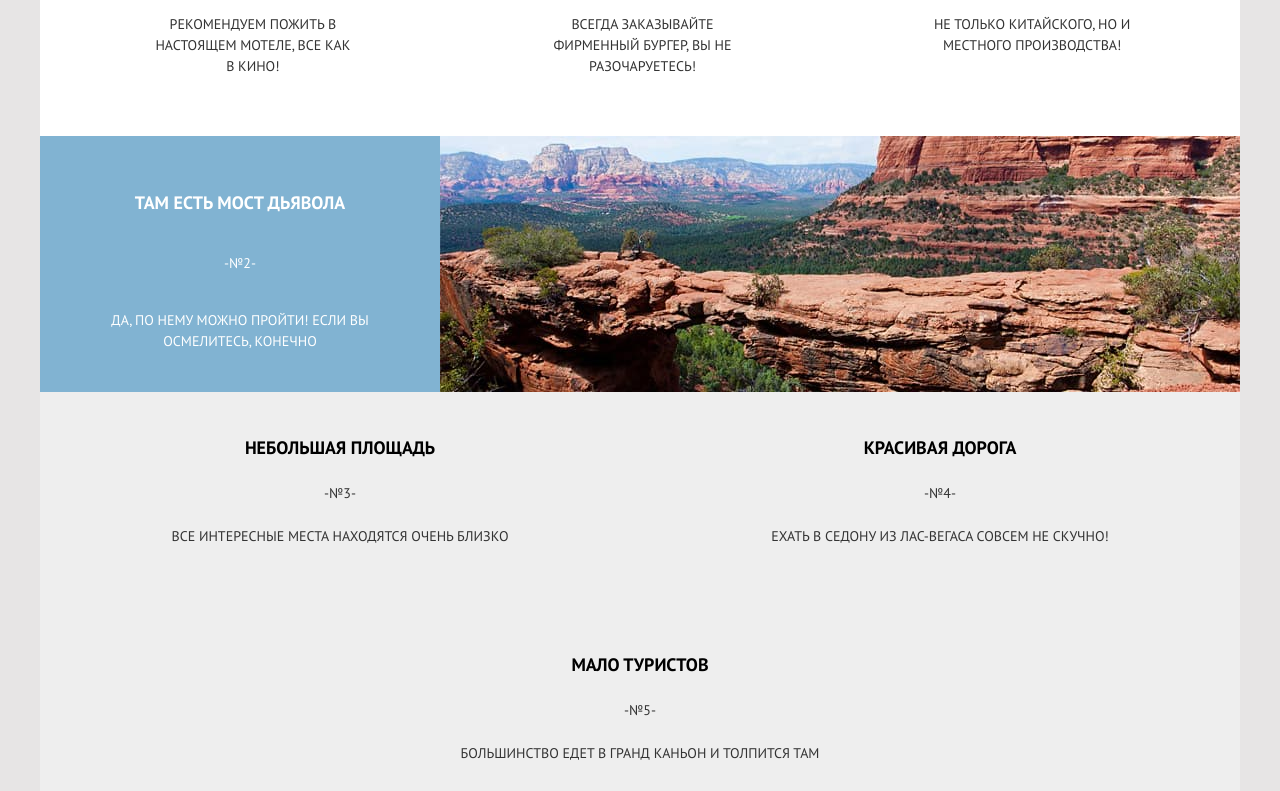
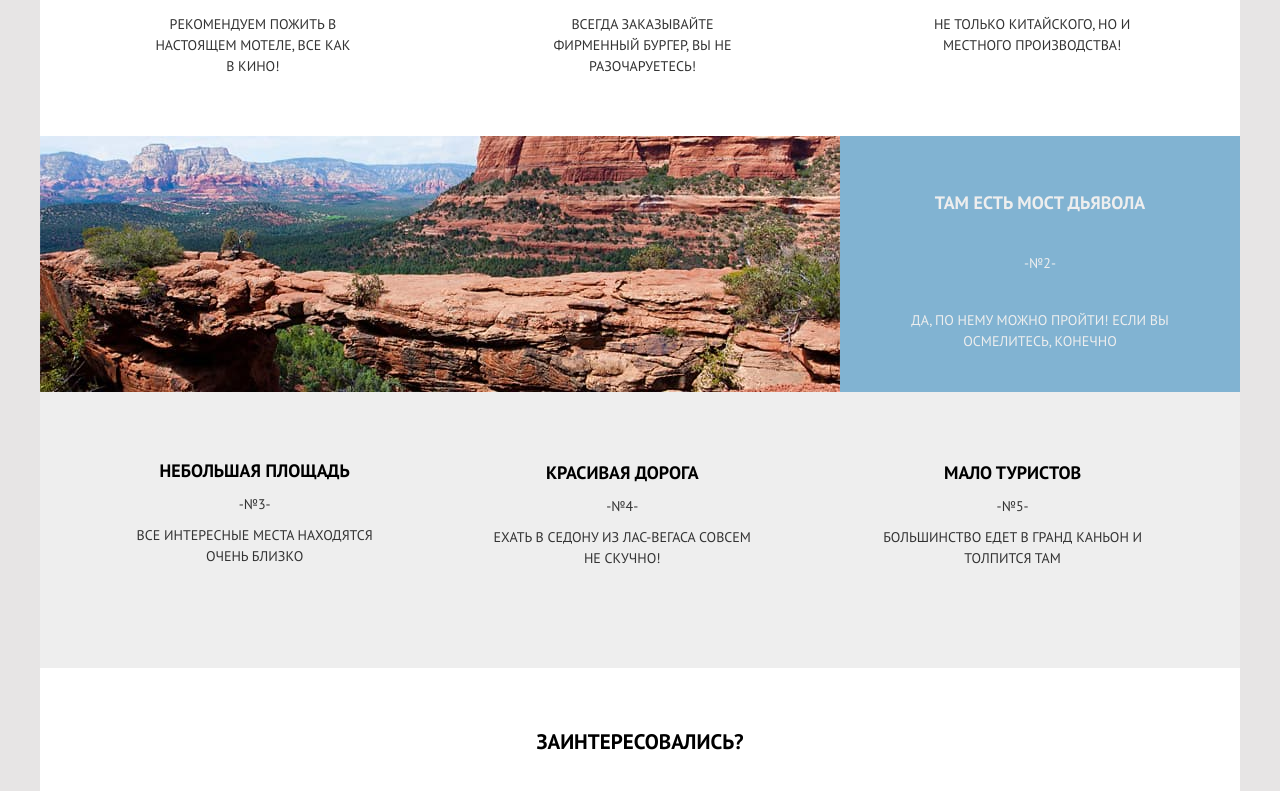
Before and after one commit to htmlacademy-adaptive/2062283-sedona-26, a website: page source/index.html in a window 1280 px wide. Shown: the part 1100-1891 px from the top of the page. Drawn offline with nearby package versions, Linux system fonts and the light colour scheme; files that its build step writes are made by us from their sources.

Commit message:
Исправляет ошибки в графике #5

```diff
--- a/source/index.html
+++ b/source/index.html
@@ -75,14 +75,9 @@
         </section>
         <section class="advantages-catalog">
           <h2 class="visually-hidden">Список преимуществ</h2>
-          <ol class="advantages-catalog__list">
-            <li
-              class="advantages-catalog__item advantages-catalog__item--colored"
-            >
-              <div class="advantages-catalog__item-container">
                 <div
-                  class="advantages-catalog__item-wrapper advantages-catalog__item-wrapper-colored"
-                >
+                  class="advantages-catalog__item-container">
+                  <div class="advantages-catalog__item-wrapper">
                   <h3 class="advantages-catalog__title">Настоящий городок</h3>
                   <p class="advantages-catalog__number">-№1-</p>
                   <p class="advantages-catalog__description">
@@ -129,22 +124,8 @@
                 </li>
               </ul>
             </li>
-            <li
-              class="advantages-catalog__item advantages-catalog__item--colored"
-            >
               <div class="advantages-catalog__item-container">
-                <div
-                  class="advantages-catalog__item-wrapper advantages-catalog__item-wrapper-colored"
-                >
-                  <h3 class="advantages-catalog__title">
-                    Там есть мост дьявола
-                  </h3>
-                  <p class="advantages-catalog__number">-№2-</p>
-                  <p class="advantages-catalog__description">
-                    Да, по нему можно пройти! Если вы осмелитесь, конечно
-                  </p>
-                </div>
-                <picture>
+                <picture class="advantages-catalog__background">
                   <source
                     media="(min-width: 1280px)"
                     srcset="
@@ -168,37 +149,46 @@
                     alt="Изображение моста"
                   />
                 </picture>
+                <div class="advantages-catalog__item-wrapper">
+                  <h3 class="advantages-catalog__title">
+                    Там есть мост дьявола
+                  </h3>
+                  <p class="advantages-catalog__number">-№2-</p>
+                  <p class="advantages-catalog__description">
+                    Да, по нему можно пройти! Если вы осмелитесь, конечно
+                  </p>
+                </div>
               </div>
-            </li>
-            <li
-              class="advantages-catalog__item advantages-catalog__item--secondary"
+            <ol
+              class="addition-catalog__list"
             >
-              <h3 class="advantages-catalog__title">Небольшая площадь</h3>
-              <p class="advantages-catalog__number">-№3-</p>
+            <li class="addition-catalog__item addition-catalog__item--square">
+              <h3 class="addition-catalog__title">Небольшая площадь</h3>
+              <p class="addition-catalog__number">-№3-</p>
               <p
-                class="advantages-catalog__description advantages-catalog__description--secondary"
+                class="addition-catalog__description"
               >
                 Все интересные места находятся очень близко
               </p>
             </li>
             <li
-              class="advantages-catalog__item advantages-catalog__item--secondary"
+              class="addition-catalog__item addition-catalog__item--road"
             >
-              <h3 class="advantages-catalog__title">Красивая дорога</h3>
-              <p class="advantages-catalog__number">-№4-</p>
+              <h3 class="addition-catalog__title">Красивая дорога</h3>
+              <p class="addition-catalog__number">-№4-</p>
               <p
-                class="advantages-catalog__description advantages-catalog__description--secondary"
+                class="addition-catalog__description"
               >
                 Ехать в Седону из Лас-Вегаса совсем не скучно!
               </p>
             </li>
             <li
-              class="advantages-catalog__item advantages-catalog__item--secondary"
+              class="addition-catalog__item"
             >
-              <h3 class="advantages-catalog__title">Мало туристов</h3>
-              <p class="advantages-catalog__number">-№5-</p>
+              <h3 class="addition-catalog__title">Мало туристов</h3>
+              <p class="addition-catalog__number">-№5-</p>
               <p
-                class="advantages-catalog__description advantages-catalog__description--secondary"
+                class="addition-catalog__description"
               >
                 Большинство едет в Гранд Каньон и толпится там
               </p>
--- a/source/less/blocks/advantages-catalog.less
+++ b/source/less/blocks/advantages-catalog.less
@@ -7,19 +7,7 @@
   margin-bottom: 22px;
 }
 
-.advantages-catalog__item--colored .advantages-catalog__title {
-  color: #ffffff;
-}
-
 .advantages-catalog__item-wrapper {
-  display: flex;
-  flex-direction: column;
-  padding-top: 26px;
-  padding-bottom: 26px;
-  background-color: #eeeeee;
-}
-
-.advantages-catalog__item-wrapper-colored {
   background-color: #81b3d2;
   display: flex;
   flex-direction: column;
@@ -27,21 +15,17 @@
   padding-bottom: 40px;
   padding-left: 17px;
   padding-right: 17px;
+  color: #eeeeee;
+  align-items: center;
 }
-
 
 .advantages-catalog__number {
   font-weight: 400;
   font-size: 14px;
   line-height: 21px;
   text-transform: uppercase;
-  color: #333333;
   margin: 0;
   margin-bottom: 22px;
-}
-
-.advantages-catalog__item--colored .advantages-catalog__number {
-  color: #ffffff;
 }
 
 .advantages-catalog__description {
@@ -50,12 +34,7 @@
   line-height: 21px;
   text-transform: uppercase;
   margin: 0;
-  color: #333333;
   text-align: center;
-}
-
-.advantages-catalog__item--colored .advantages-catalog__description {
-  color: #ffffff;
 }
 
 .advantages-catalog__list {
@@ -65,13 +44,6 @@
   display: flex;
   flex-wrap: wrap;
 }
-
-.advantages-catalog__item {
-  background-color: #ffffff;
-  text-align: center;
-  flex-grow: 1;
-}
-
 
 .addition-list__description {
   font-weight: 400;
@@ -132,7 +104,6 @@
   padding-left: 65px;
 }
 
-
 .addition-list__item--gift::before {
   position: absolute;
   left: 20px;
@@ -143,12 +114,40 @@
   background: url("../img/icon-gift.svg.svg") no-repeat top;
 }
 
-.advantages-catalog__item--secondary {
-  padding-top: 26px;
-  padding-bottom: 26px;
+.addition-catalog__list {
+  list-style: none;
+  margin: 0;
+  text-align: center;
   background-color: #eeeeee;
-  flex-grow: 1;
+  padding: 26px;
 }
+
+.addition-catalog__item:not(:last-child) {
+  margin-bottom: 49px;
+}
+
+.addition-catalog__title {
+  margin: 0;
+  font-style: normal;
+  font-weight: 700;
+  font-size: 18px;
+  line-height: 26px;
+  text-transform: uppercase;
+  margin-bottom: 10px;
+}
+
+.addition-catalog__number,
+.addition-catalog__description {
+  margin: 0;
+  font-style: normal;
+  font-weight: 400;
+  font-size: 14px;
+  line-height: 21px;
+  text-transform: uppercase;
+  color: #333333;
+  margin-bottom: 10px;
+}
+
 
 @media (min-width: @tablet-width) {
   .advantages-catalog__item-container {
@@ -227,18 +226,34 @@
     width: 200px;
   }
 
-  .advantages-catalog__item--secondary {
-    display: flex;
-    flex-direction: column;
-    width: 256px;
-    background-color: #eeeeee;
-    padding-top: 43px;
-    padding-bottom: 62px;
-  }
 
   .advantages-catalog__picture {
     width: 512px;
     height: 256px;
+  }
+
+  .addition-catalog__list {
+    display: flex;
+    align-items: center;
+  }
+
+  .addition-catalog__item:not(:last-child) {
+    margin: 0;
+  }
+
+  .addition-catalog__item {
+    padding-top: 42px;
+    padding-bottom: 63px;
+    padding-left: 54px;
+    padding-right: 58px;
+  }
+
+  .addition-catalog__item--square {
+    padding-top: 38px;
+  }
+
+  .addition-catalog__item--road {
+    padding-left: 40px;
   }
 }
 
@@ -255,6 +270,10 @@
 
   .advantages-catalog__picture {
     width: 800px;
+  }
+
+  .advantages-catalog__background {
+    order: -1;
   }
 
   .addition-list {
--- a/source/less/blocks/feedback-form.less
+++ b/source/less/blocks/feedback-form.less
@@ -22,6 +22,7 @@
   font-size: 18px;
   line-height: 26px;
   width: 100%;
+  padding-left: 16px;
 }
 
 input[type="radio"],
--- a/source/less/blocks/page-accomodation.less
+++ b/source/less/blocks/page-accomodation.less
@@ -82,6 +82,6 @@
   }
 
   .page-accomodation__map-picture {
-    width: 1280px;
+    width: 100%;
   }
 }
--- a/source/less/blocks/video-presentation.less
+++ b/source/less/blocks/video-presentation.less
@@ -38,15 +38,23 @@
   bottom: 58px;
 }
 
+@media (min-width: @mobile-width) {
   .video-presentation__video {
     width: 280px;
     height: 177px;
     background-image: url("../img/video-mobile.jpg");
     background-repeat: no-repeat;
     background-size: 280px 177px;
+  }
 
+  @media (min-resolution: 2dppx) {
+    background-image: url("../img/video-tablet-2x.jpg");
+    background-size: 280px 177px;
+  }
+}
 
 @media (min-width: @tablet-width) {
+  .video-presentation__video {
     width: 648px;
     height: 500px;
     background-image: url("../img/video-tablet.jpg");
@@ -55,14 +63,22 @@
 
   @media (min-resolution: 2dppx) {
     background-image: url("../img/video-tablet-2x.jpg");
+    background-size: 768px 518px;
+  }
 }
 
 @media (min-width: @desktop-width) {
+  .video-presentation__video {
     width: 800px;
     height: 500px;
     background-image: url("../img/video-desktop.jpg");
     background-size: cover;
     margin-bottom: 120px;
+  }
+
+  @media (min-resolution: 2dppx) {
+    background-image: url("../img/video-desktop-2x.jpg");
+    background-size: cover;
   }
 }
 
```
Also changed, not shown: source/less/blocks/slogan.less (+4 -13 lines). Lines whose indentation alone changed are shown as unchanged.
